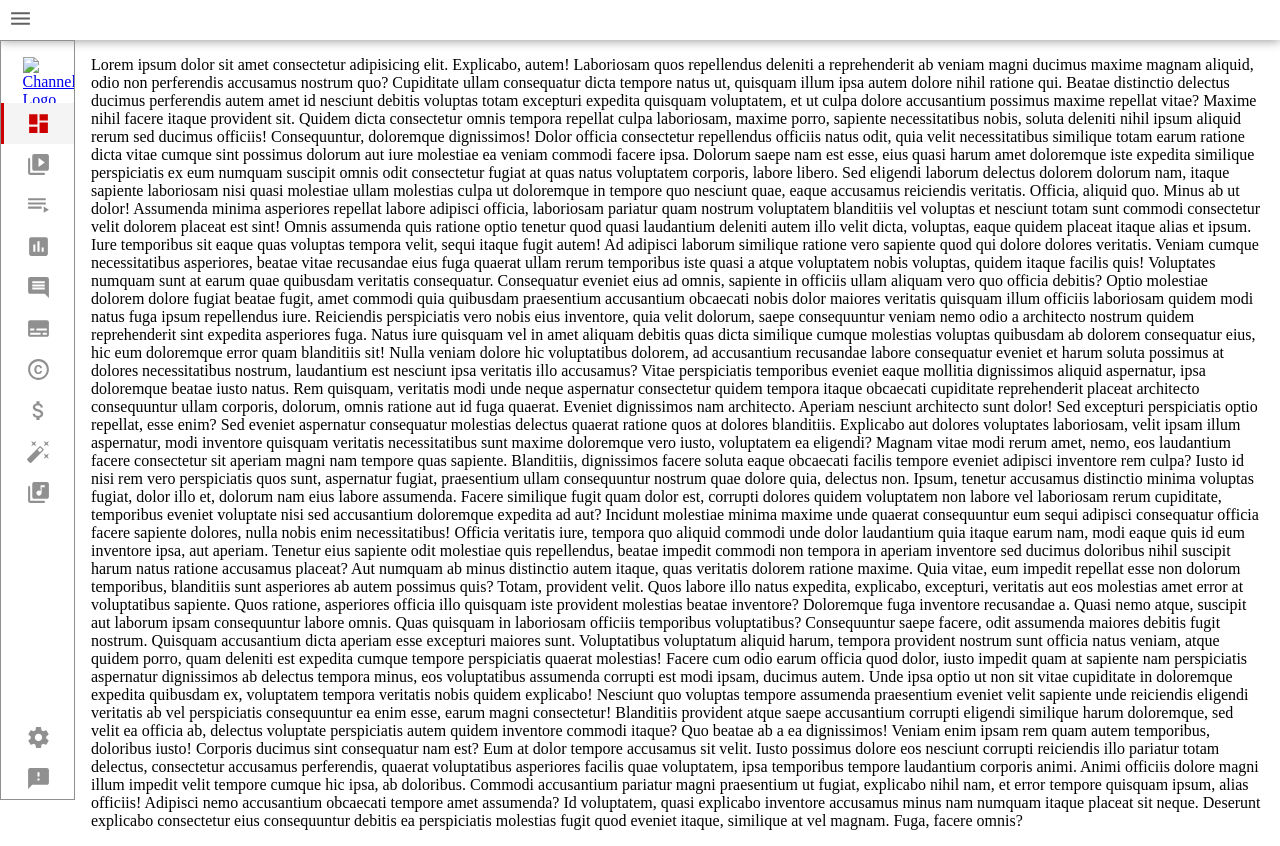
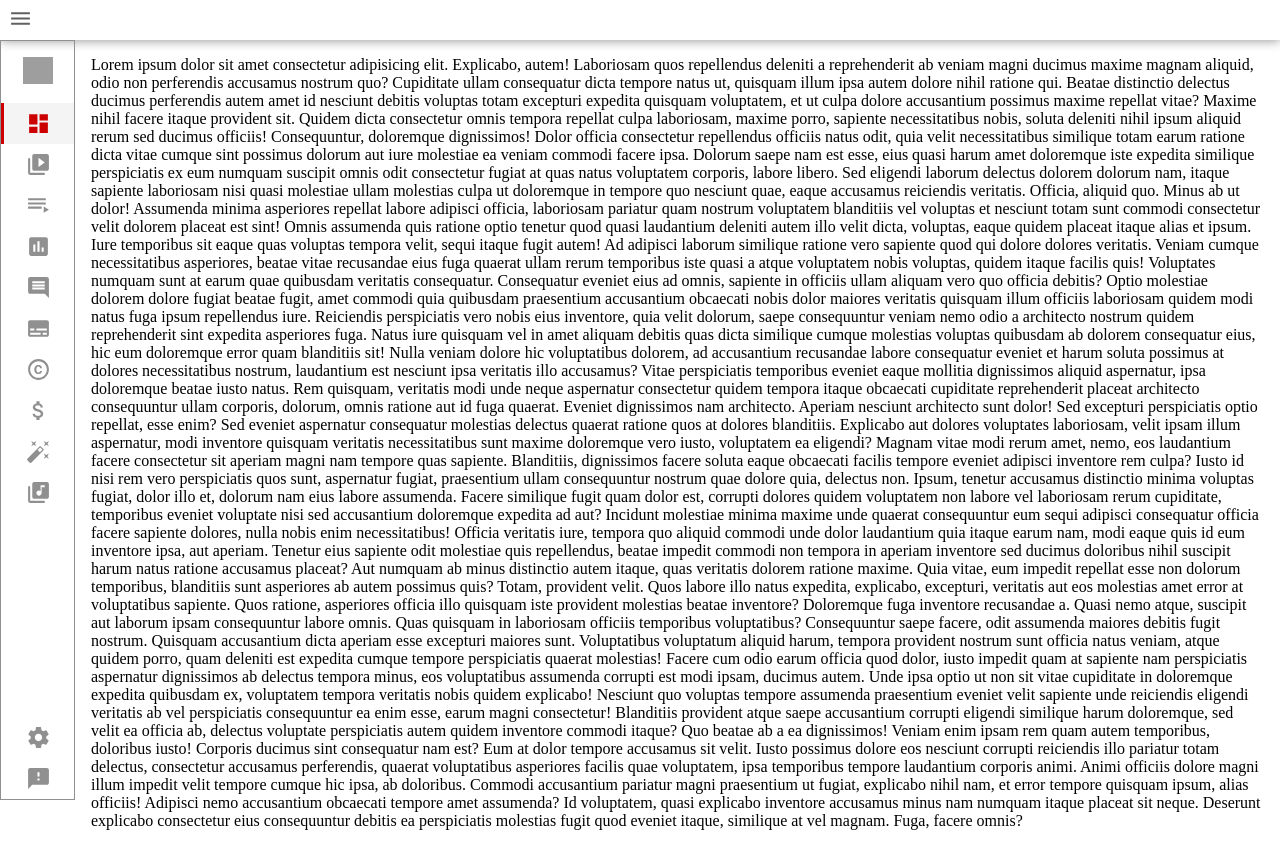
Before and after one commit to jccifuentes21/Youtube-Style-Sidebar, a plain HTML site: page index.html in a window 1280 px wide. Drawn offline with Linux system fonts and the light colour scheme; the site is published under a folder, as on GitHub Pages, so addresses that start at the root find nothing.

Commit message:
Update index.html

```diff
--- a/index.html
+++ b/index.html
@@ -17,7 +17,7 @@
     <div class="container">
         <aside class="sidebar" data-sidebar>
             <div class="top-sidebar">
-                <a href="#" class="channel-logo"><img src="/logo.JPG" alt="Channel Logo"></a>
+                <a href="#" class="channel-logo"><img src="logo.JPG" alt="Channel Logo"></a>
                 <div class="hidden-sidebar your-channel">Your Channel</div>
                 <div class="hidden-sidebar channel-name">Jccifuentes21</div>
             </div>
```
